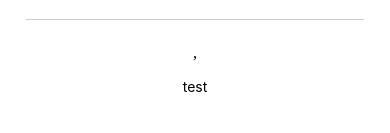
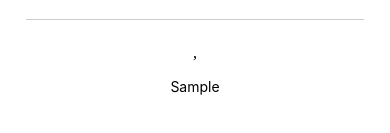
Before and after one commit to alexrodrigues/RNGoalsApp, a React Native app: screen / in a window 390 px wide. Both pictures are taken after typing "Sample" into the empty fields and a click on the button "ADD GOAL". Shown: the part 181-314 px from the top of the page. Built offline with nearby package versions, Linux system fonts and the light colour scheme.

Commit message:
Enhance goal management by adding functionality to display and add goals, and remove the Android run script.

```diff
--- a/App.js
+++ b/App.js
@@ -11,14 +11,14 @@ import {
 
 export default function App() {
   const [enteredGoalText, setEnteredGoalText] = useState("");
-  // const [] = useState();
+  const [courseGoals, setCourseGoals] = useState([]);
 
   function goalInputHandler(enteredText) {
     setEnteredGoalText(enteredText);
   }
 
   function addGoalHandler() {
-    console.log(enteredGoalText);
+    setCourseGoals((currentGoals) => [...currentGoals, enteredGoalText]);
   }
 
   return (
@@ -33,7 +33,11 @@ export default function App() {
       </View>
       <StatusBar style="auto" />,
       <View style={styles.goalsContainer}>
-        <Text style={styles.text}>test</Text>
+        {courseGoals.map((goal) => (
+          <View style={styles.goalItem} key={goal}>
+            <Text>{goal}</Text>
+          </View>
+        ))}
       </View>
     </View>
   );
@@ -71,4 +75,9 @@ const styles = StyleSheet.create({
   goalsContainer: {
     flex: 4,
   },
+  goalItem: {
+    margin: 8,
+    padding: 8,
+    borderRadius: 6,
+  },
 });
```
Also changed, not shown: 1 other file (tests, documents, lock files or other folders).
